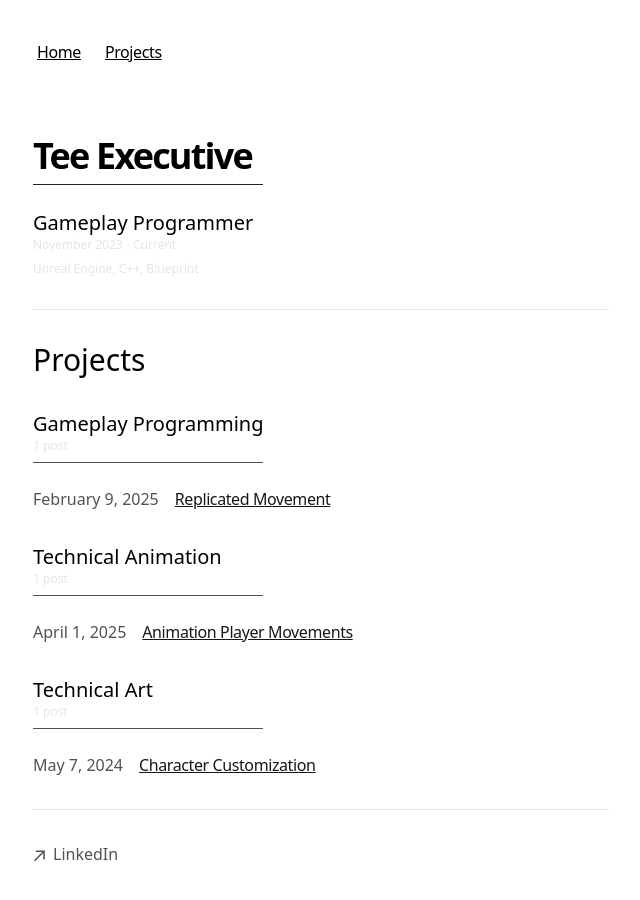
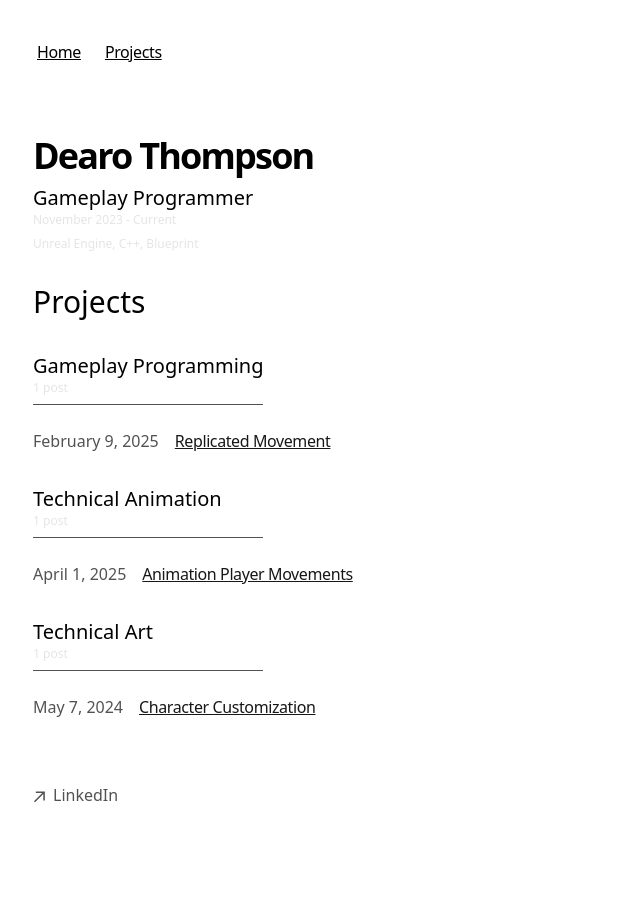
Before and after one commit to TeeExecutive/my-portfolio, a Next.js app: page / in a window 1280 px wide. Shown: the top 900 px of the page, without its empty margins (319-959 px from the left). After the commit the page ends 875 px from the top, so only its background shows below. Built offline with nearby package versions, Linux system fonts and the light colour scheme.

Commit message:
Main Update 3

```diff
--- a/app/page.tsx
+++ b/app/page.tsx
@@ -21,9 +21,8 @@ export default function Page() {
 
   return (
     <section>
-      <h1 className="mb-2 text-4xl font-bold tracking-tighter">Tee Executive</h1>
+      <h1 className="mb-2 text-4xl font-bold tracking-tighter">Dearo Thompson</h1>
 
-      <hr className="mb-6 w-[40%] text-neutral-800" />
 
       {
         resume.map((job, index) => (
@@ -36,21 +35,12 @@ export default function Page() {
         ))
       }
 
-<hr className='text-neutral-200' />
 
       <h4 className="mb-4 mt-8 text-3xl">Projects</h4>
       <div className="my-8">
 
-      {/* <h4 className="mb-4 mt-8 text-xl">Gameplay Mechanics</h4>
-      <hr className='w-[40%] text-neutral-600' />
-      <br />
-
-      <h4 className="mb-4 mt-8 text-xl">Animations</h4>
-      <hr className='w-[40%] text-neutral-600' />
-      <br /> */}
         <BlogPosts />
       </div>
-      <hr className='text-neutral-200' />
 
     </section>
   )
```
